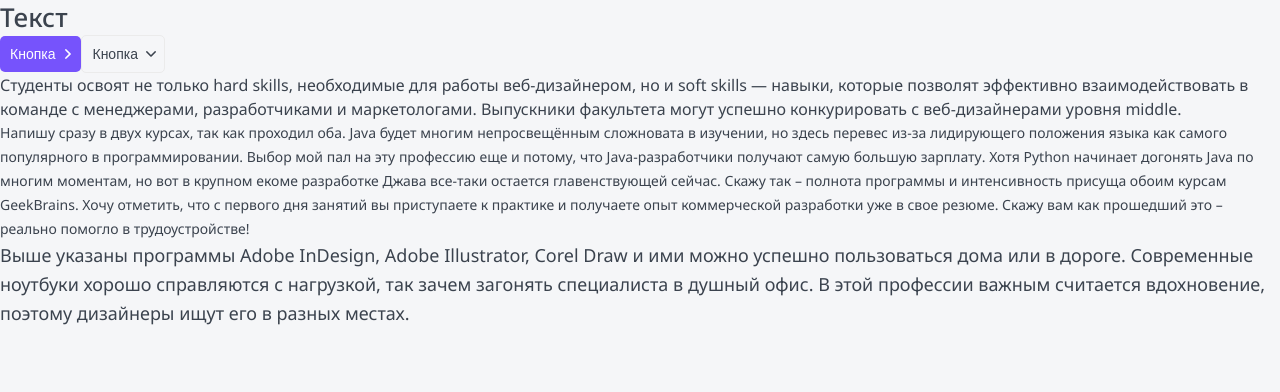
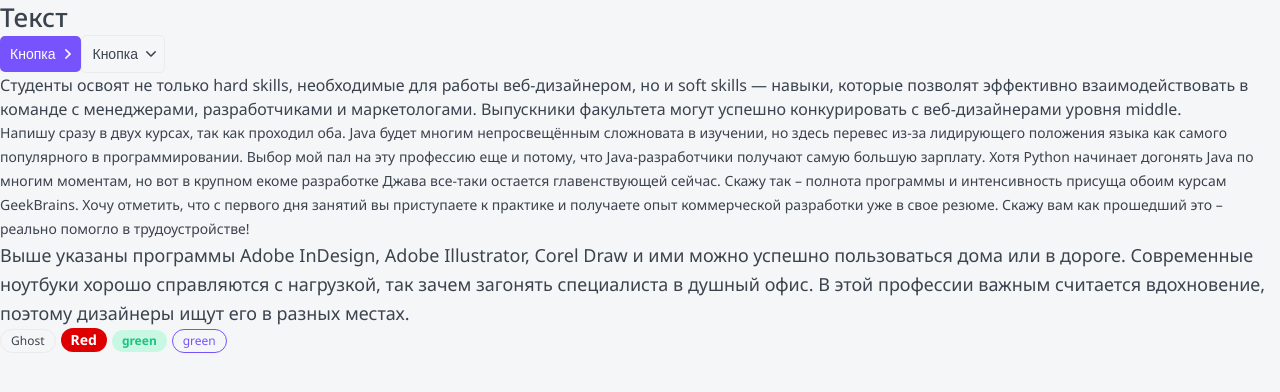
Before and after one commit to BlackPegas25/Top-app, a Next.js app: page / in a window 1280 px wide. Shown: the top 392 px of the page. Built offline with nearby package versions, Linux system fonts and the light colour scheme.

Commit message:
Tag component

```diff
--- /dev/null
+++ b/components/Tag/Tag.module.css
@@ -0,0 +1,52 @@
+.tag {
+	display: inline-block;
+
+	box-sizing: border-box;
+	margin-right: 5px;
+	border-radius: 20px;
+}
+
+.small {
+	padding: 5px 10px;
+
+	font-size: 12px;
+	line-height: 12px;
+}
+
+.middle {
+	padding: 5px 10px;
+
+	font-size: 14px;
+	line-height: 14px;
+}
+
+.ghost {
+	border: 1px solid var(--gray-light);
+}
+
+.red {
+	color: var(--white);
+	background: #DE0000;
+
+	font-weight: bold;
+}
+
+.grey {
+	color: var(--white);
+	background: #B3C0D9;
+
+	font-weight: bold;
+}
+
+.green {
+	color: var(--green);
+	background: var(--green-light);
+
+	font-weight: bold;
+}
+
+.primary {
+	color: var(--primary);
+	background: none;
+	border: 1px solid var(--primary);
+}
--- /dev/null
+++ b/components/Tag/Tag.tsx
@@ -0,0 +1,26 @@
+import { TagProps } from './Tag.props';
+import styles from './Tag.module.css';
+import cn from 'classnames';
+
+export const Tag = ({ size = 'small', children, color = 'ghost', href, className, ...props }: TagProps): JSX.Element => {
+	return (
+		<div
+			className={cn(styles.tag, className, {
+				[styles.small]: size == 'small',
+				[styles.middle]: size == 'middle',
+				[styles.ghost]: color == 'ghost',
+				[styles.red]: color == 'red',
+				[styles.grey]: color == 'grey',
+				[styles.green]: color == 'green',
+				[styles.primary]: color == 'primary',
+			})}
+			{...props}
+		>
+			{
+				href
+					? <a href={href}>{children}</a>
+					: <>{children}</>
+			}
+		</div>
+	);
+};
--- a/components/index.ts
+++ b/components/index.ts
@@ -1,3 +1,4 @@
 export * from './Htag/Htag';
 export * from './Button/Button';
 export * from './P/P';
+export * from './Tag/Tag';
--- a/pages/index.tsx
+++ b/pages/index.tsx
@@ -1,5 +1,5 @@
 import React from "react";
-import { Button, Htag, P } from '@/components';
+import { Button, Htag, P, Tag } from '@/components';
 
 export default function Home(): JSX.Element {
 	return (
@@ -10,6 +10,10 @@
 			<P>Студенты освоят не только hard skills, необходимые для работы веб-дизайнером, но и soft skills — навыки, которые позволят эффективно взаимодействовать в команде с менеджерами, разработчиками и маркетологами. Выпускники факультета могут успешно конкурировать с веб-дизайнерами уровня middle.</P>
 			<P size='small'>Напишу сразу в двух курсах, так как проходил оба. Java будет многим непросвещённым сложновата в изучении, но здесь перевес из-за лидирующего положения языка как самого популярного в программировании. Выбор мой пал на эту профессию еще и потому, что Java-разработчики получают самую большую зарплату. Хотя Python начинает догонять Java по многим моментам, но вот в крупном екоме разработке Джава все-таки остается главенствующей сейчас. Скажу так – полнота программы и интенсивность присуща обоим курсам GeekBrains. Хочу отметить, что с первого дня занятий вы приступаете к практике и получаете опыт коммерческой разработки уже в свое резюме. Скажу вам как прошедший это – реально помогло в трудоустройстве!</P>
 			<P size='big'>Выше указаны программы Adobe InDesign, Adobe Illustrator, Corel Draw и ими можно успешно пользоваться дома или в дороге. Современные ноутбуки хорошо справляются с нагрузкой, так зачем загонять специалиста в душный офис. В этой профессии важным считается вдохновение, поэтому дизайнеры ищут его в разных местах.</P>
+			<Tag size='small'>Ghost</Tag>
+			<Tag size='middle' color='red'>Red</Tag>
+			<Tag size='small' color='green'>green</Tag>
+			<Tag color='primary'>green</Tag>
 		</>
 	);
 }
```
Also changed, not shown: components/Tag/Tag.props.ts (added, +8 -0 lines).
